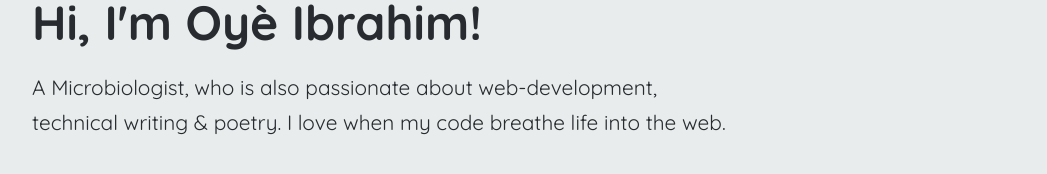
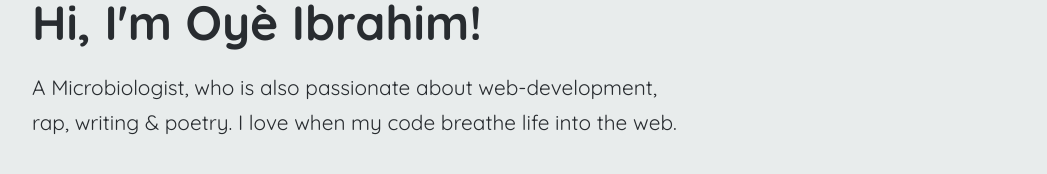
Before and after one commit to Oye-Ibrahim/Portfolio, a plain HTML site: page index.html in a window 1280 px wide. Shown: the part 264-438 px from the top of the page, without its empty margins (96-1143 px from the left). Drawn offline with Linux system fonts and the light colour scheme.

Commit message:
edited about me text

```diff
--- a/index.html
+++ b/index.html
@@ -54,8 +54,8 @@
           <p>
             A Microbiologist, who is also passionate about web-development,
             <br />
-            technical writing & poetry. I love when my code breathe life into
-            the web.
+            rap, writing & poetry. I love when my code breathe life into the
+            web.
           </p>
         </section>
       </main>
```
